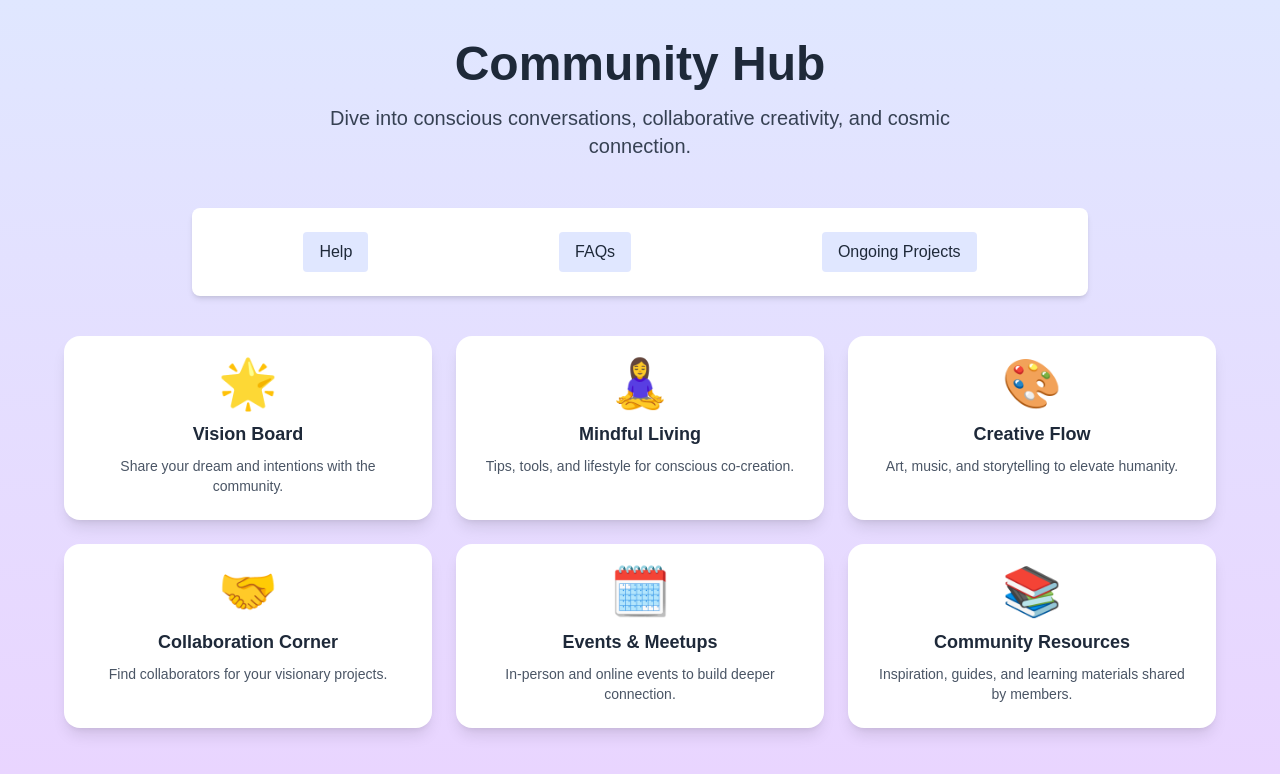
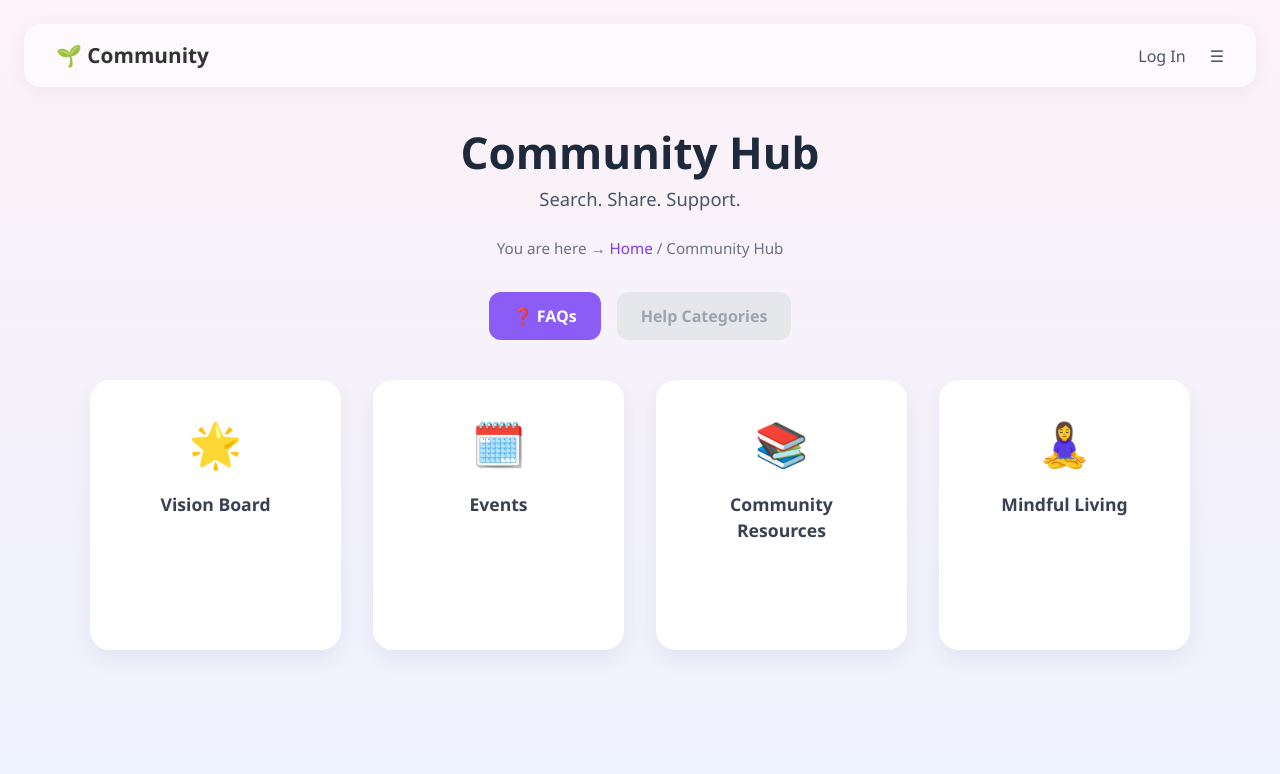
Before and after one commit to josiahbasilio/Light-Heart-Vision, a Next.js app in the folder light-heart-vision/: page /hub in a window 1280 px wide. Shown: the top 774 px of the page. Built offline with nearby package versions, Linux system fonts and the light colour scheme.

Commit message:
Community Hub

```diff
--- /dev/null
+++ b/light-heart-vision/src/app/hub/hub.css
@@ -0,0 +1,150 @@
+.hub-wrapper {
+    min-height: 100vh;
+    background: linear-gradient(to bottom, #fdf2f8, #eef2ff);
+    font-family: 'Segoe UI', sans-serif;
+    padding: 1.5rem;
+    color: #333;
+  }
+
+  .hub-topbar {
+    display: flex;
+    justify-content: space-between;
+    align-items: center;
+    backdrop-filter: blur(8px);
+    background-color: rgba(255, 255, 255, 0.55);
+    padding: 1rem 2rem;
+    border-radius: 16px;
+    margin-bottom: 2rem;
+    box-shadow: 0 4px 20px rgba(0, 0, 0, 0.05);
+  }
+
+  .hub-brand {
+    font-size: 1.3rem;
+    font-weight: bold;
+  }
+
+  .hub-nav-icons {
+    display: flex;
+    gap: 1.5rem;
+    font-weight: 500;
+    color: #4b5563;
+  }
+
+  .hub-header {
+    text-align: center;
+    margin-bottom: 1.5rem;
+  }
+
+  .hub-header h1 {
+    font-size: 2.75rem;
+    font-weight: 700;
+    color: #1e293b;
+  }
+
+  .hub-subtitle {
+    font-size: 1.15rem;
+    color: #475569;
+  }
+
+  .hub-breadcrumb {
+    text-align: center;
+    margin-bottom: 2rem;
+    font-size: 0.95rem;
+    color: #6b7280;
+  }
+
+  .hub-link {
+    color: #7c3aed;
+    text-decoration: none;
+    transition: 0.2s ease;
+  }
+
+  .hub-link:hover {
+    text-decoration: underline;
+    text-shadow: 0 0 5px rgba(124, 58, 237, 0.4);
+  }
+
+  .hub-buttons {
+    display: flex;
+    justify-content: center;
+    gap: 1rem;
+    margin-bottom: 2.5rem;
+    flex-wrap: wrap;
+  }
+
+  .hub-buttons button {
+    border: none;
+    padding: 0.75rem 1.5rem;
+    border-radius: 12px;
+    font-weight: 600;
+    cursor: pointer;
+    font-size: 1rem;
+    transition: 0.3s ease;
+  }
+
+  .hub-buttons .active {
+    background-color: #8b5cf6;
+    color: white;
+  }
+
+  .hub-buttons .active:hover {
+    background-color: #7c3aed;
+  }
+
+  .hub-buttons .disabled {
+    background-color: #e5e7eb;
+    color: #9ca3af;
+    cursor: not-allowed;
+  }
+
+  .hub-grid {
+    display: grid;
+    grid-template-columns: repeat(auto-fit, minmax(220px, 1fr));
+    gap: 2rem;
+    max-width: 1100px;
+    margin: 0 auto;
+  }
+
+  .hub-card {
+    background: white;
+    border-radius: 20px;
+    padding: 2rem;
+    box-shadow: 0 8px 24px rgba(0, 0, 0, 0.06);
+    text-align: center;
+    transition: transform 0.3s ease, box-shadow 0.3s ease;
+    position: relative;
+    overflow: hidden;
+  }
+
+  .hub-icon {
+    font-size: 2.7rem;
+    margin-bottom: 0.9rem;
+  }
+
+  .hub-card h3 {
+    font-size: 1.1rem;
+    font-weight: 600;
+    color: #374151;
+    margin-bottom: 0.4rem;
+  }
+
+  .hub-desc {
+    font-size: 0.95rem;
+    color: #666;
+    opacity: 0;
+    transform: translateY(10px);
+    transition: all 0.3s ease;
+    pointer-events: none;
+  }
+
+  /* Hover reveal */
+  .hub-card:hover .hub-desc {
+    opacity: 1;
+    transform: translateY(0);
+  }
+
+  /* Card lift on hover */
+  .hub-card:hover {
+    transform: translateY(-6px);
+    box-shadow: 0 12px 32px rgba(0, 0, 0, 0.1);
+  }
--- a/light-heart-vision/src/app/hub/page.js
+++ b/light-heart-vision/src/app/hub/page.js
@@ -1,39 +1,68 @@
 'use client';
+import './hub.css';
+import Link from 'next/link';
 
 export default function Hub() {
   const categories = [
-    { icon: '🌟', title: 'Vision Board', desc: 'Share your dream and intentions with the community.' },
-    { icon: '🧘‍♀️', title: 'Mindful Living', desc: 'Tips, tools, and lifestyle for conscious co-creation.' },
-    { icon: '🎨', title: 'Creative Flow', desc: 'Art, music, and storytelling to elevate humanity.' },
-    { icon: '🤝', title: 'Collaboration Corner', desc: 'Find collaborators for your visionary projects.' },
-    { icon: '🗓️', title: 'Events & Meetups', desc: 'In-person and online events to build deeper connection.' },
-    { icon: '📚', title: 'Community Resources', desc: 'Inspiration, guides, and learning materials shared by members.' },
+    {
+      icon: '🌟',
+      title: 'Vision Board',
+      desc: 'Share your dreams and intentions with a like-minded community.',
+    },
+    {
+      icon: '🗓️',
+      title: 'Events',
+      desc: 'Explore upcoming virtual and in-person gatherings.',
+    },
+    {
+      icon: '📚',
+      title: 'Community Resources',
+      desc: 'Find guides, tools, and content shared by members.',
+    },
+    {
+      icon: '🧘‍♀️',
+      title: 'Mindful Living',
+      desc: 'Discover practices for peace, wellness, and connection.',
+    },
   ];
 
   return (
-    <div className="min-h-screen bg-gradient-to-b from-indigo-100 to-purple-200 text-gray-800 px-6 py-10">
-      {/* Hero Header */}
-      <header className="text-center mb-12">
-        <h1 className="text-4xl sm:text-5xl font-bold mb-4">Community Hub</h1>
-        <p className="text-lg sm:text-xl max-w-2xl mx-auto text-gray-700">
-          Dive into conscious conversations, collaborative creativity, and cosmic connection.
-        </p>
+    <div className="hub-wrapper">
+      {/* Header */}
+      <div className="hub-topbar">
+        <div className="hub-brand">🌱 Community</div>
+        <div className="hub-nav-icons">
+          <span className="hub-login">Log In</span>
+          <span className="hub-menu">☰</span>
+        </div>
+      </div>
+
+      {/* Hero */}
+      <header className="hub-header">
+        <h1>Community Hub</h1>
+        <p className="hub-subtitle">Search. Share. Support.</p>
       </header>
 
-      {/* Category Buttons */}
-      <section className="bg-white rounded-lg shadow-md max-w-4xl mx-auto mb-10 p-4 flex justify-around flex-wrap">
-        <button className="py-2 px-4 m-2 bg-indigo-100 rounded hover:bg-indigo-200 transition">Help</button>
-        <button className="py-2 px-4 m-2 bg-indigo-100 rounded hover:bg-indigo-200 transition">FAQs</button>
-        <button className="py-2 px-4 m-2 bg-indigo-100 rounded hover:bg-indigo-200 transition">Ongoing Projects</button>
+      {/* Breadcrumb */}
+      <div className="hub-breadcrumb">
+        <span>You are here → </span>
+        <Link href="/" className="hub-link">Home</Link>
+        <span> / Community Hub</span>
+      </div>
+
+      {/* Tabs */}
+      <section className="hub-buttons">
+        <button className="active">❓ FAQs</button>
+        <button className="disabled" disabled>Help Categories</button>
       </section>
 
-      {/* Community Circles */}
-      <section className="grid grid-cols-1 sm:grid-cols-2 md:grid-cols-3 gap-6 max-w-6xl mx-auto">
+      {/* Interactive Cards */}
+      <section className="hub-grid">
         {categories.map((cat, idx) => (
-          <div key={idx} className="bg-white rounded-2xl shadow-lg p-6 flex flex-col items-center text-center hover:shadow-xl transition">
-            <div className="text-5xl mb-3">{cat.icon}</div>
-            <h3 className="text-lg font-semibold mb-2">{cat.title}</h3>
-            <p className="text-sm text-gray-600">{cat.desc}</p>
+          <div key={idx} className="hub-card interactive">
+            <div className="hub-icon">{cat.icon}</div>
+            <h3>{cat.title}</h3>
+            <p className="hub-desc">{cat.desc}</p>
           </div>
         ))}
       </section>
```
